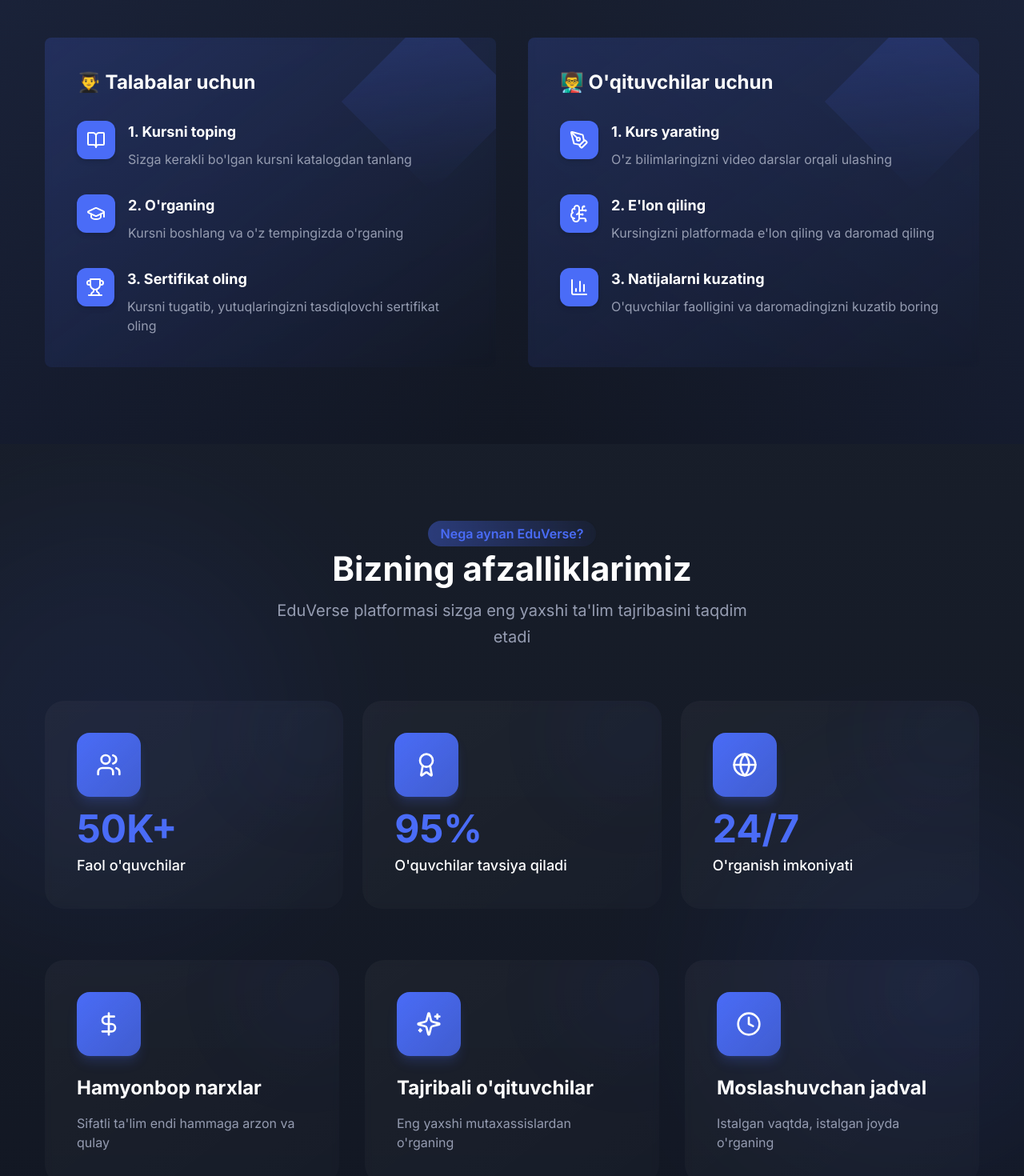
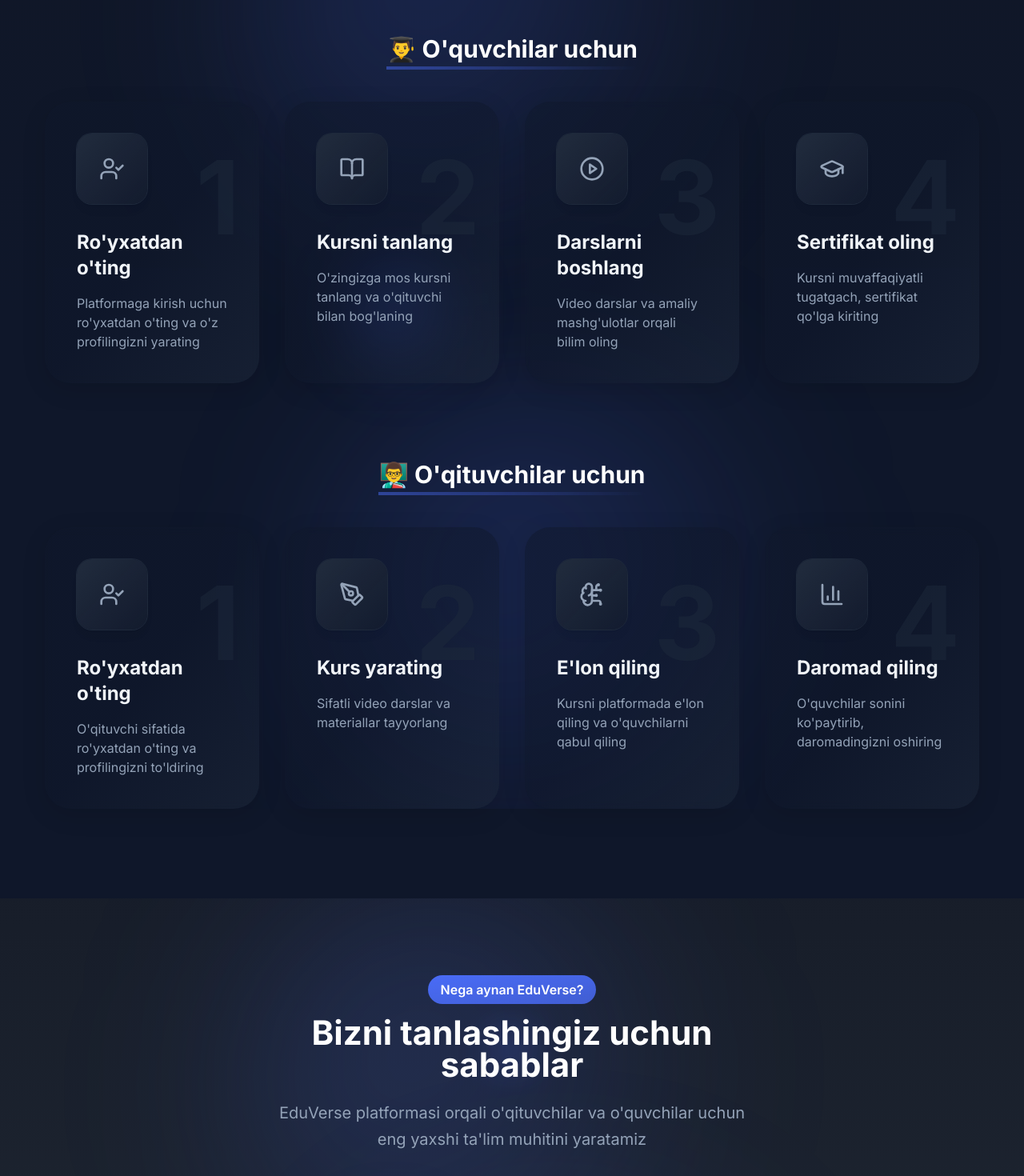
Before and after one commit to SunnatilloDev/learnify-frontend, a Next.js app: page / in a window 1280 px wide. Shown: the part 3180-4650 px from the top of the page at 80% size. Built offline with nearby package versions, Linux system fonts and the light colour scheme.

Commit message:
little updates on design

```diff
--- a/src/components/Features/SingleFeature.tsx
+++ b/src/components/Features/SingleFeature.tsx
@@ -5,15 +5,15 @@
   return (
     <div className="w-full">
       <div className="wow fadeInUp" data-wow-delay=".15s">
-        <div className={"flex w-full justify-center sm:justify-start"}>
+        <div className={"flex w-full sm:justify-start"}>
           <div className="center mb-10 flex h-[70px] w-[70px] items-center justify-center rounded-md bg-primary bg-opacity-10 text-primary">
             {icon}
           </div>
         </div>
-        <h3 className="mb-5 text-xl font-bold text-black dark:text-white sm:text-2xl lg:text-xl xl:text-2xl">
+        <h3 className="mb-5 text-start text-xl font-bold text-black dark:text-white sm:text-2xl lg:text-xl xl:text-2xl">
           {title}
         </h3>
-        <p className="pr-[10px] text-base font-medium leading-relaxed text-body-color">
+        <p className="pr-[10px] text-start text-base font-medium leading-relaxed text-body-color">
           {paragraph}
         </p>
       </div>
--- a/src/components/HowItWorks/index.tsx
+++ b/src/components/HowItWorks/index.tsx
@@ -1,128 +1,140 @@
-import { BookOpenIcon, GraduationCapIcon, TrophyIcon, PenToolIcon, BrainCircuitIcon, BarChart3Icon } from "lucide-react";
+import { BookOpen, GraduationCap, LucideIcon, PlayCircle, UserCheck, PenTool, BrainCircuit, BarChart3 } from "lucide-react";
+
+const studentSteps = [
+  {
+    icon: <UserCheck className="h-8 w-8" />,
+    title: "Ro'yxatdan o'ting",
+    description: "Platformaga kirish uchun ro'yxatdan o'ting va o'z profilingizni yarating"
+  },
+  {
+    icon: <BookOpen className="h-8 w-8" />,
+    title: "Kursni tanlang",
+    description: "O'zingizga mos kursni tanlang va o'qituvchi bilan bog'laning"
+  },
+  {
+    icon: <PlayCircle className="h-8 w-8" />,
+    title: "Darslarni boshlang",
+    description: "Video darslar va amaliy mashg'ulotlar orqali bilim oling"
+  },
+  {
+    icon: <GraduationCap className="h-8 w-8" />,
+    title: "Sertifikat oling",
+    description: "Kursni muvaffaqiyatli tugatgach, sertifikat qo'lga kiriting"
+  }
+];
+
+const teacherSteps = [
+  {
+    icon: <UserCheck className="h-8 w-8" />,
+    title: "Ro'yxatdan o'ting",
+    description: "O'qituvchi sifatida ro'yxatdan o'ting va profilingizni to'ldiring"
+  },
+  {
+    icon: <PenTool className="h-8 w-8" />,
+    title: "Kurs yarating",
+    description: "Sifatli video darslar va materiallar tayyorlang"
+  },
+  {
+    icon: <BrainCircuit className="h-8 w-8" />,
+    title: "E'lon qiling",
+    description: "Kursni platformada e'lon qiling va o'quvchilarni qabul qiling"
+  },
+  {
+    icon: <BarChart3 className="h-8 w-8" />,
+    title: "Daromad qiling",
+    description: "O'quvchilar sonini ko'paytirib, daromadingizni oshiring"
+  }
+];
+
+const StepCard = ({ step, index }: { step: any; index: number }) => (
+  <div className="group relative overflow-hidden rounded-[2rem] bg-gradient-to-br from-white via-white to-white/90 p-10 shadow-[0_8px_30px_rgb(0,0,0,0.04)] backdrop-blur-sm transition-all duration-500 hover:-translate-y-2 hover:shadow-[0_20px_40px_rgb(0,0,0,0.07)] dark:from-slate-900/50 dark:via-slate-900/50 dark:to-slate-800/50 dark:shadow-[0_8px_30px_rgb(0,0,0,0.12)] dark:hover:shadow-[0_20px_40px_rgb(0,0,0,0.2)]">
+    <div className="relative z-10">
+      {/* Step Number */}
+      <div className="absolute -right-4 -top-4 text-[8rem] font-bold text-slate-100 transition-transform duration-500 group-hover:scale-110 group-hover:text-slate-50 dark:text-slate-800/50 dark:group-hover:text-slate-800/30">
+        {index + 1}
+      </div>
+
+      {/* Icon */}
+      <div className="relative mb-8 inline-flex h-[5.5rem] w-[5.5rem] items-center justify-center overflow-hidden rounded-[1.2rem] bg-gradient-to-br from-slate-50 to-slate-100 shadow-lg shadow-black/[0.03] ring-1 ring-slate-100 transition-all duration-300 group-hover:scale-110 group-hover:from-primary/10 group-hover:to-primary/5 group-hover:ring-primary/20 dark:from-slate-800 dark:to-slate-900/90 dark:ring-slate-800 dark:group-hover:from-primary dark:group-hover:to-primary/90 dark:group-hover:ring-primary/50">
+        <div className="relative z-10 text-slate-600 transition-colors duration-300 group-hover:text-primary dark:text-slate-400 dark:group-hover:text-white">
+          {step.icon}
+        </div>
+        <div className="absolute inset-0 bg-gradient-to-br from-transparent to-black/[0.01] dark:from-white/[0.01] dark:to-white/[0.02]" />
+      </div>
+
+      {/* Content */}
+      <h3 className="relative mb-4 text-2xl font-bold text-slate-800 transition-colors duration-300 group-hover:text-primary dark:text-slate-100 dark:group-hover:text-primary">
+        {step.title}
+        {/* <div className="absolute -left-2 -z-10 h-3 w-full translate-y-3 bg-primary/10 transition-all duration-300 group-hover:translate-y-5 group-hover:bg-primary/20 dark:bg-primary/20 dark:group-hover:bg-primary/30" /> */}
+      </h3>
+      <p className="text-slate-600 dark:text-slate-400">
+        {step.description}
+      </p>
+    </div>
+
+    {/* Decorative Elements */}
+    <div className="pointer-events-none absolute -right-10 top-1/2 h-32 w-32 -translate-y-1/2 rounded-full bg-gradient-to-br from-primary/30 to-primary/0 opacity-0 blur-3xl transition-opacity duration-500 group-hover:opacity-100 dark:from-primary/40 dark:to-primary/0" />
+    <div className="pointer-events-none absolute -bottom-20 -left-20 h-[300px] w-[300px] rounded-full bg-gradient-to-br from-primary/20 to-primary/0 opacity-0 blur-[100px] transition-opacity duration-500 group-hover:opacity-100 dark:from-primary/40 dark:to-primary/0" />
+  </div>
+);
 
 const HowItWorks = () => {
   return (
-    <section className="relative z-10 overflow-hidden bg-gradient-to-b from-white/50 to-white/0 py-16 dark:from-dark/50 dark:to-dark/0 lg:py-24">
-      <div className="container">
-        <div className="mx-auto mb-[60px] max-w-[620px] text-center lg:mb-20">
-          <span className="mb-2 inline-block rounded-full bg-primary/10 px-4 py-1 text-base font-semibold text-primary">
+    <section className="relative z-10 overflow-hidden bg-gradient-to-b from-slate-50/50 via-white to-white py-20 dark:from-slate-900/50 dark:via-slate-900 dark:to-slate-900 lg:py-28">
+      <div className="container relative">
+        {/* Header */}
+        <div className="mx-auto mb-16 max-w-[620px] text-center lg:mb-20">
+          <span className="relative mb-4 inline-flex items-center justify-center">
+            <span className="absolute -z-10 h-8 w-8 animate-ping rounded-full bg-primary/20" />
+            <span className="inline-flex rounded-full bg-gradient-to-br from-primary/20 to-primary/10 px-4 py-1.5 text-base font-semibold text-primary ring-1 ring-primary/20 dark:from-primary dark:to-primary/80 dark:text-white dark:ring-0">
               Qanday ishlaydi?
             </span>
-          <h2 className="mb-4 text-3xl font-bold text-dark dark:text-white sm:text-4xl md:text-[42px]">
-            Platformadan foydalanish juda oson
+          </span>
+          <h2 className="relative mb-6 text-3xl font-bold text-slate-900 dark:text-white sm:text-4xl md:text-[42px]">
+            Platformadan foydalanish
+            <div className="absolute left-1/2 top-1/2 -z-10 h-12 w-12 -translate-x-1/2 -translate-y-1/2 rounded-full bg-primary/10 blur-xl dark:bg-primary/30" />
           </h2>
-          <p className="text-lg leading-relaxed text-body-color dark:text-body-color-dark sm:text-xl sm:leading-relaxed">
-            EduVerse platformasi talabalar va o'qituvchilar uchun qulay muhitni taqdim etadi
+          <p className="text-lg leading-relaxed text-slate-600 dark:text-slate-400 sm:text-xl sm:leading-relaxed">
+            EduVerse platformasida ta'lim olish va o'qitish jarayoni oddiy va qulay
           </p>
         </div>
 
-        <div className="grid grid-cols-1 gap-10 md:grid-cols-2">
         {/* Students Section */}
-          <div className="group relative overflow-hidden rounded-lg bg-gradient-to-br from-[#4A6CF7]/10 via-[#4A6CF7]/5 to-transparent p-10 backdrop-blur-sm transition-all hover:shadow-lg dark:from-[#4A6CF7]/20 dark:via-[#4A6CF7]/10">
-            <div className="absolute right-0 top-0 -z-10 h-40 w-40 rotate-45 bg-gradient-to-br from-primary/20 to-transparent" />
-
-            <h3 className="mb-8 text-2xl font-bold text-dark dark:text-white">
-              👨‍🎓 Talabalar uchun
+        <div className="mb-24">
+          <div className="mb-12 text-center">
+            <h3 className="relative inline-block text-2xl font-bold text-slate-900 dark:text-white sm:text-3xl">
+              👨‍🎓 O'quvchilar uchun
+              <div className="absolute -bottom-2 left-0 h-1 w-full bg-gradient-to-r from-primary/50 to-primary/0" />
             </h3>
-            <div className="space-y-8">
-              <div className="flex items-start space-x-4">
-                <div className="flex h-12 w-12 items-center justify-center rounded-xl bg-primary text-white shadow-md">
-                  <BookOpenIcon size={24} />
           </div>
-                <div>
-                  <h4 className="mb-2 text-lg font-bold text-dark dark:text-white">
-                    1. Kursni toping
-                  </h4>
-                  <p className="text-body-color dark:text-body-color-dark">
-                    Sizga kerakli bo'lgan kursni katalogdan tanlang
-                  </p>
-                </div>
-              </div>
-              <div className="flex items-start space-x-4">
-                <div className="flex h-12 w-12 items-center justify-center rounded-xl bg-primary text-white shadow-md">
-                  <GraduationCapIcon size={24} />
-                </div>
-                <div>
-                  <h4 className="mb-2 text-lg font-bold text-dark dark:text-white">
-                    2. O'rganing
-                  </h4>
-                  <p className="text-body-color dark:text-body-color-dark">
-                    Kursni boshlang va o'z tempingizda o'rganing
-                  </p>
-                </div>
-              </div>
-              <div className="flex items-start space-x-4">
-                <div className="flex h-12 w-12 items-center justify-center rounded-xl bg-primary text-white shadow-md">
-                  <TrophyIcon size={24} />
-                </div>
-                <div>
-                  <h4 className="mb-2 text-lg font-bold text-dark dark:text-white">
-                    3. Sertifikat oling
-                  </h4>
-                  <p className="text-body-color dark:text-body-color-dark">
-                    Kursni tugatib, yutuqlaringizni tasdiqlovchi sertifikat oling
-                  </p>
-                </div>
-              </div>
+          <div className="grid grid-cols-1 gap-8 sm:grid-cols-2 lg:grid-cols-4">
+            {studentSteps.map((step, index) => (
+              <StepCard key={index} step={step} index={index} />
+            ))}
           </div>
         </div>
 
         {/* Teachers Section */}
-          <div className="group relative overflow-hidden rounded-lg bg-gradient-to-br from-[#4A6CF7]/10 via-[#4A6CF7]/5 to-transparent p-10 backdrop-blur-sm transition-all hover:shadow-lg dark:from-[#4A6CF7]/20 dark:via-[#4A6CF7]/10">
-            <div className="absolute right-0 top-0 -z-10 h-40 w-40 rotate-45 bg-gradient-to-br from-primary/20 to-transparent" />
-
-            <h3 className="mb-8 text-2xl font-bold text-dark dark:text-white">
+        <div>
+          <div className="mb-12 text-center">
+            <h3 className="relative inline-block text-2xl font-bold text-slate-900 dark:text-white sm:text-3xl">
               👨‍🏫 O'qituvchilar uchun
+              <div className="absolute -bottom-2 left-0 h-1 w-full bg-gradient-to-r from-primary/50 to-primary/0" />
             </h3>
-            <div className="space-y-8">
-              <div className="flex items-start space-x-4">
-                <div className="flex h-12 w-12 items-center justify-center rounded-xl bg-primary text-white shadow-md">
-                  <PenToolIcon size={24} />
           </div>
-                <div>
-                  <h4 className="mb-2 text-lg font-bold text-dark dark:text-white">
-                    1. Kurs yarating
-                  </h4>
-                  <p className="text-body-color dark:text-body-color-dark">
-                    O'z bilimlaringizni video darslar orqali ulashing
-                  </p>
-                </div>
-              </div>
-              <div className="flex items-start space-x-4">
-                <div className="flex h-12 w-12 items-center justify-center rounded-xl bg-primary text-white shadow-md">
-                  <BrainCircuitIcon size={24} />
-                </div>
-                <div>
-                  <h4 className="mb-2 text-lg font-bold text-dark dark:text-white">
-                    2. E'lon qiling
-                  </h4>
-                  <p className="text-body-color dark:text-body-color-dark">
-                    Kursingizni platformada e'lon qiling va daromad qiling
-                  </p>
-                </div>
-              </div>
-              <div className="flex items-start space-x-4">
-                <div className="flex h-12 w-12 items-center justify-center rounded-xl bg-primary text-white shadow-md">
-                  <BarChart3Icon size={24} />
-                </div>
-                <div>
-                  <h4 className="mb-2 text-lg font-bold text-dark dark:text-white">
-                    3. Natijalarni kuzating
-                  </h4>
-                  <p className="text-body-color dark:text-body-color-dark">
-                    O'quvchilar faolligini va daromadingizni kuzatib boring
-                  </p>
-                </div>
-              </div>
-            </div>
-          </div>
+          <div className="grid grid-cols-1 gap-8 sm:grid-cols-2 lg:grid-cols-4">
+            {teacherSteps.map((step, index) => (
+              <StepCard key={index} step={step} index={index} />
+            ))}
           </div>
         </div>
 
-      {/* Background Decoration */}
-      <div className="absolute left-0 top-0 -z-10 h-full w-full">
-        <span className="absolute left-0 top-0 -z-10 h-full w-1/2 bg-gradient-to-br from-primary/5 to-transparent dark:from-primary/10" />
-        <span className="absolute right-0 top-0 -z-10 h-full w-1/2 bg-gradient-to-bl from-primary/5 to-transparent dark:from-primary/10" />
+        {/* Background Effects */}
+        <div className="pointer-events-none absolute inset-0 -z-10 overflow-hidden">
+          <div className="absolute left-1/4 top-0 h-[500px] w-[500px] rounded-full bg-gradient-to-br from-primary/20 via-primary/5 to-primary/0 blur-[120px] dark:from-primary/30" />
+          <div className="absolute bottom-0 right-1/4 h-[500px] w-[500px] rounded-full bg-gradient-to-br from-primary/20 via-primary/5 to-primary/0 blur-[120px] dark:from-primary/30" />
+          <div className="absolute left-1/3 top-1/2 h-32 w-32 -translate-y-1/2 rounded-full bg-gradient-to-br from-primary/40 to-primary/0 blur-2xl dark:from-primary/50" />
+        </div>
       </div>
     </section>
   );
--- a/src/components/WhyChoose/index.tsx
+++ b/src/components/WhyChoose/index.tsx
@@ -38,74 +38,76 @@
 
 const WhyChoose = () => {
   return (
-    <section className="relative z-10 overflow-hidden bg-gradient-to-b from-white/50 to-white/0 py-16 dark:from-dark/50 dark:to-dark/0 lg:py-24">
-      <div className="container relative">
-        {/* Header */}
+    <section className="relative z-10 overflow-hidden bg-gradient-to-b from-slate-50 via-slate-100/80 to-slate-50 py-16 dark:from-dark/50 dark:via-dark dark:to-dark/50 lg:py-24">
+      <div className="container">
         <div className="mx-auto mb-8 max-w-[620px] text-center lg:mb-16">
-          <span className="mb-2 inline-block rounded-full bg-gradient-to-r from-primary/20 to-primary/0 px-4 py-1 text-base font-semibold text-primary backdrop-blur-sm dark:from-primary/40 dark:to-primary/5">
-            Nega aynan EduVerse?
+          <span className="relative mb-4 inline-flex items-center justify-center">
+            <span className="absolute -z-10 h-8 w-8 animate-ping rounded-full bg-primary/20" />
+            <span className="inline-flex rounded-full bg-gradient-to-br from-primary/20 to-primary/10 px-4 py-1.5 text-base font-semibold text-primary ring-1 ring-primary/20 dark:from-primary dark:to-primary/80 dark:text-white dark:ring-0">
+              Nega aynan EduVerse?
+            </span>
           </span>
-          <h2 className="mb-4 text-3xl font-bold text-dark dark:text-white sm:text-4xl md:text-[42px]">
-            Bizning afzalliklarimiz
+          <h2 className="relative mb-6 text-3xl font-bold text-slate-900 dark:text-white sm:text-4xl md:text-[42px]">
+            Bizni tanlashingiz uchun sabablar
+            <div className="absolute left-1/2 top-1/2 -z-10 h-12 w-12 -translate-x-1/2 -translate-y-1/2 rounded-full bg-primary/10 blur-xl dark:bg-primary/30" />
           </h2>
-          <p className="text-lg leading-relaxed text-body-color dark:text-body-color-dark sm:text-xl sm:leading-relaxed">
-            EduVerse platformasi sizga eng yaxshi ta'lim tajribasini taqdim etadi
+          <p className="text-lg leading-relaxed text-slate-600 dark:text-slate-400 sm:text-xl sm:leading-relaxed">
+            EduVerse platformasi orqali o'qituvchilar va o'quvchilar uchun eng yaxshi ta'lim muhitini yaratamiz
           </p>
         </div>
 
-        {/* Stats Section */}
-        <div className="mb-16 grid grid-cols-1 gap-6 sm:grid-cols-3">
-          {stats.map((stat, index) => (
+        <div className="grid grid-cols-1 gap-8 md:grid-cols-2 lg:grid-cols-3">
+          {benefits.map((benefit, index) => (
             <div
               key={index}
-              className="group relative overflow-hidden rounded-3xl bg-gradient-to-br from-white/10 to-white/5 p-10 backdrop-blur-sm transition-all duration-300 hover:-translate-y-1 hover:shadow-2xl dark:from-white/[0.04] dark:to-white/[0.02] dark:shadow-primary/5"
+              className="group relative overflow-hidden rounded-[2rem] bg-gradient-to-br from-white via-white to-white/90 p-10 shadow-[0_8px_30px_rgb(0,0,0,0.04)] backdrop-blur-sm transition-all duration-500 hover:-translate-y-2 hover:shadow-[0_20px_40px_rgb(0,0,0,0.07)] dark:from-slate-900/50 dark:via-slate-900/50 dark:to-slate-800/50 dark:shadow-[0_8px_30px_rgb(0,0,0,0.12)] dark:hover:shadow-[0_20px_40px_rgb(0,0,0,0.2)]"
             >
               <div className="relative z-10">
-                <div className="mb-4 inline-flex h-20 w-20 items-center justify-center rounded-2xl bg-gradient-to-br from-primary to-primary/80 text-white shadow-lg shadow-primary/30 dark:shadow-primary/20">
-                  {stat.icon}
+                <div className="relative mb-8 inline-flex h-[4.5rem] w-[4.5rem] items-center justify-center overflow-hidden rounded-2xl bg-gradient-to-br from-slate-50 to-slate-100 shadow-lg shadow-black/[0.03] ring-1 ring-slate-100 transition-all duration-300 group-hover:scale-110 group-hover:from-primary/10 group-hover:to-primary/5 group-hover:ring-primary/20 dark:from-slate-800 dark:to-slate-900/90 dark:ring-slate-800 dark:group-hover:from-primary dark:group-hover:to-primary/90 dark:group-hover:ring-primary/50">
+                  <div className="relative z-10 text-slate-600 transition-colors duration-300 group-hover:text-primary dark:text-slate-400 dark:group-hover:text-white">
+                    {benefit.icon}
+                  </div>
+                  <div className="absolute inset-0 bg-gradient-to-br from-transparent to-black/[0.01] dark:from-white/[0.01] dark:to-white/[0.02]" />
                 </div>
-                <h3 className="mb-2 text-5xl font-bold text-primary">
-                  {stat.value}
+                <h3 className="mb-4 text-xl font-bold text-slate-800 transition-colors duration-300 group-hover:text-primary dark:text-slate-100 dark:group-hover:text-primary">
+                  {benefit.title}
                 </h3>
-                <p className="text-lg font-medium text-dark dark:text-white">
-                  {stat.label}
+                <p className="text-slate-600 dark:text-slate-400">
+                  {benefit.description}
                 </p>
               </div>
-              <div className="absolute inset-0 z-0 rounded-3xl bg-gradient-to-br from-primary/20 to-transparent opacity-0 transition-opacity duration-300 group-hover:opacity-10" />
-              <div className="absolute -right-10 -top-10 h-40 w-40 rounded-full bg-primary opacity-5 blur-3xl filter" />
+
+              {/* Decorative Elements */}
+              <div className="pointer-events-none absolute -right-10 top-1/2 h-32 w-32 -translate-y-1/2 rounded-full bg-gradient-to-br from-primary/30 to-primary/0 opacity-0 blur-3xl transition-opacity duration-500 group-hover:opacity-100 dark:from-primary/40 dark:to-primary/0" />
+              <div className="pointer-events-none absolute -bottom-20 -left-20 h-[300px] w-[300px] rounded-full bg-gradient-to-br from-primary/20 to-primary/0 opacity-0 blur-[100px] transition-opacity duration-500 group-hover:opacity-100 dark:from-primary/40 dark:to-primary/0" />
             </div>
           ))}
         </div>
 
-        {/* Benefits Section */}
-        <div className="grid grid-cols-1 gap-8 sm:grid-cols-2 lg:grid-cols-3">
-          {benefits.map((benefit, index) => (
+        {/* Stats Section */}
+        <div className="mt-16 grid grid-cols-1 gap-8 sm:grid-cols-2 lg:grid-cols-4">
+          {stats.map((stat, index) => (
             <div
               key={index}
-              className="group relative overflow-hidden rounded-3xl bg-gradient-to-br from-white/10 to-white/5 p-10 backdrop-blur-sm transition-all duration-300 hover:-translate-y-1 hover:shadow-2xl dark:from-white/[0.04] dark:to-white/[0.02] dark:shadow-primary/5"
+              className="group relative overflow-hidden rounded-[2rem] bg-gradient-to-br from-white via-white to-white/90 p-8 text-center shadow-[0_8px_30px_rgb(0,0,0,0.04)] backdrop-blur-sm transition-all duration-500 hover:-translate-y-2 hover:shadow-[0_20px_40px_rgb(0,0,0,0.07)] dark:from-slate-900/50 dark:via-slate-900/50 dark:to-slate-800/50 dark:shadow-[0_8px_30px_rgb(0,0,0,0.12)] dark:hover:shadow-[0_20px_40px_rgb(0,0,0,0.2)]"
             >
-              <div className="relative z-10">
-                <div className="mb-6 inline-flex h-20 w-20 items-center justify-center rounded-2xl bg-gradient-to-br from-primary to-primary/80 text-white shadow-lg shadow-primary/30 dark:shadow-primary/20">
-                  {benefit.icon}
-                </div>
-                <h3 className="mb-4 text-2xl font-bold text-dark dark:text-white">
-                  {benefit.title}
-                </h3>
-                <p className="text-body-color dark:text-body-color-dark">
-                  {benefit.description}
-                </p>
+              <div className="relative">
+                <h4 className="mb-2 text-3xl font-bold text-primary dark:text-white">
+                  {stat.value}
+                </h4>
+                <p className="text-slate-600 dark:text-slate-400">{stat.label}</p>
+                <div className="absolute -right-6 -top-6 h-24 w-24 rounded-full bg-primary/5 blur-2xl transition-all duration-300 group-hover:bg-primary/10 dark:bg-primary/10 dark:group-hover:bg-primary/20" />
               </div>
-              <div className="absolute inset-0 z-0 rounded-3xl bg-gradient-to-br from-primary/20 to-transparent opacity-0 transition-opacity duration-300 group-hover:opacity-10" />
-              <div className="absolute -right-10 -top-10 h-40 w-40 rounded-full bg-primary opacity-5 blur-3xl filter" />
             </div>
           ))}
         </div>
+      </div>
 
-        {/* Background Effects */}
-        <div className="pointer-events-none absolute inset-0 -z-10">
-          <div className="absolute -left-40 top-0 h-[500px] w-[500px] rounded-full bg-primary opacity-5 blur-[100px] filter dark:opacity-[0.07]" />
-          <div className="absolute -right-40 bottom-0 h-[500px] w-[500px] rounded-full bg-primary opacity-5 blur-[100px] filter dark:opacity-[0.07]" />
-        </div>
+      {/* Background Effects */}
+      <div className="pointer-events-none absolute inset-0 -z-10 overflow-hidden">
+        <div className="absolute left-1/4 top-0 h-[500px] w-[500px] rounded-full bg-gradient-to-br from-primary/20 via-primary/5 to-primary/0 blur-[120px] dark:from-primary/30" />
+        <div className="absolute bottom-0 right-1/4 h-[500px] w-[500px] rounded-full bg-gradient-to-br from-primary/20 via-primary/5 to-primary/0 blur-[120px] dark:from-primary/30" />
+        <div className="absolute left-1/3 top-1/2 h-32 w-32 -translate-y-1/2 rounded-full bg-gradient-to-br from-primary/40 to-primary/0 blur-2xl dark:from-primary/50" />
       </div>
     </section>
   );
```
Lines whose indentation alone changed are shown as unchanged.
